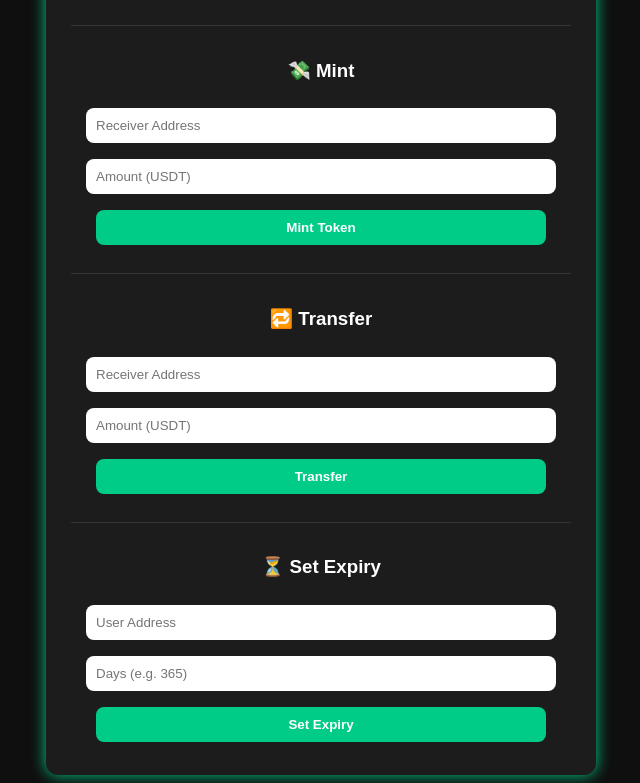
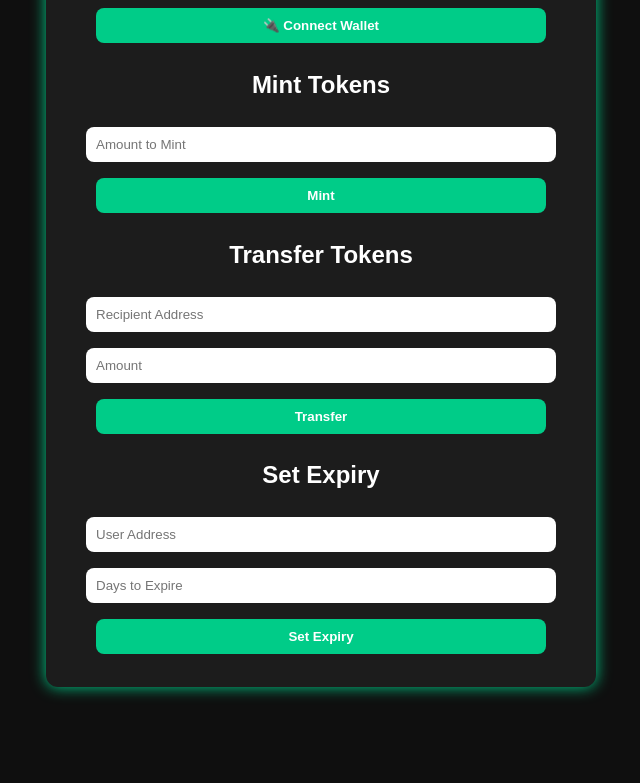
Before and after one commit to Jaydip257/flashusdt-panel, a plain HTML site: page index.html in a window 1280 px wide. Shown: the part 212-995 px from the top of the page, without its empty margins (319-959 px from the left). After the commit the page ends 927 px from the top, so only its background shows below. Drawn offline with Linux system fonts and the light colour scheme.

Commit message:
Update index.html

```diff
--- a/index.html
+++ b/index.html
@@ -1,41 +1,41 @@
+<!-- index.html -->
 <!DOCTYPE html>
 <html lang="en">
 <head>
-  <meta charset="UTF-8">
-  <meta name="viewport" content="width=device-width, initial-scale=1.0">
-  <title>FlashUSDT WebPanel</title>
-  <link rel="stylesheet" href="styles.css">
-  <script src="https://cdn.jsdelivr.net/npm/web3@latest/dist/web3.min.js"></script>
+  <meta charset="UTF-8" />
+  <meta name="viewport" content="width=device-width, initial-scale=1.0" />
+  <title>FlashUSDT Panel</title>
+  <link rel="stylesheet" href="styles.css" />
 </head>
 <body>
   <div class="container">
-    <img src="logo.png" alt="FlashUSDT Logo" class="logo">
-    <h1>FlashUSDT Control Panel</h1>
+    <img src="tether-usdt-logo.png" alt="FlashUSDT Logo" class="logo" />
+    <h1>FlashUSDT Web Panel</h1>
 
-    <button onclick="connectWallet()">🔗 Connect Wallet</button>
+    <button id="connectWallet">🔌 Connect Wallet</button>
 
-    <div class="section">
-      <h3>💸 Mint</h3>
-      <input type="text" id="mintAddress" placeholder="Receiver Address">
-      <input type="number" id="mintAmount" placeholder="Amount (USDT)">
-      <button onclick="mintToken()">Mint Token</button>
+    <div class="card">
+      <h2>Mint Tokens</h2>
+      <input type="number" id="mintAmount" placeholder="Amount to Mint" />
+      <button onclick="mintTokens()">Mint</button>
     </div>
 
-    <div class="section">
-      <h3>🔁 Transfer</h3>
-      <input type="text" id="transferAddress" placeholder="Receiver Address">
-      <input type="number" id="transferAmount" placeholder="Amount (USDT)">
-      <button onclick="transferToken()">Transfer</button>
+    <div class="card">
+      <h2>Transfer Tokens</h2>
+      <input type="text" id="recipient" placeholder="Recipient Address" />
+      <input type="number" id="transferAmount" placeholder="Amount" />
+      <button onclick="transferTokens()">Transfer</button>
     </div>
 
-    <div class="section">
-      <h3>⏳ Set Expiry</h3>
-      <input type="text" id="expiryAddress" placeholder="User Address">
-      <input type="number" id="expiryDays" placeholder="Days (e.g. 365)">
+    <div class="card">
+      <h2>Set Expiry</h2>
+      <input type="text" id="expiryUser" placeholder="User Address" />
+      <input type="number" id="expiryDays" placeholder="Days to Expire" />
       <button onclick="setExpiry()">Set Expiry</button>
     </div>
   </div>
 
+  <script src="https://cdn.jsdelivr.net/npm/web3@latest/dist/web3.min.js"></script>
   <script src="app.js"></script>
 </body>
 </html>
```
